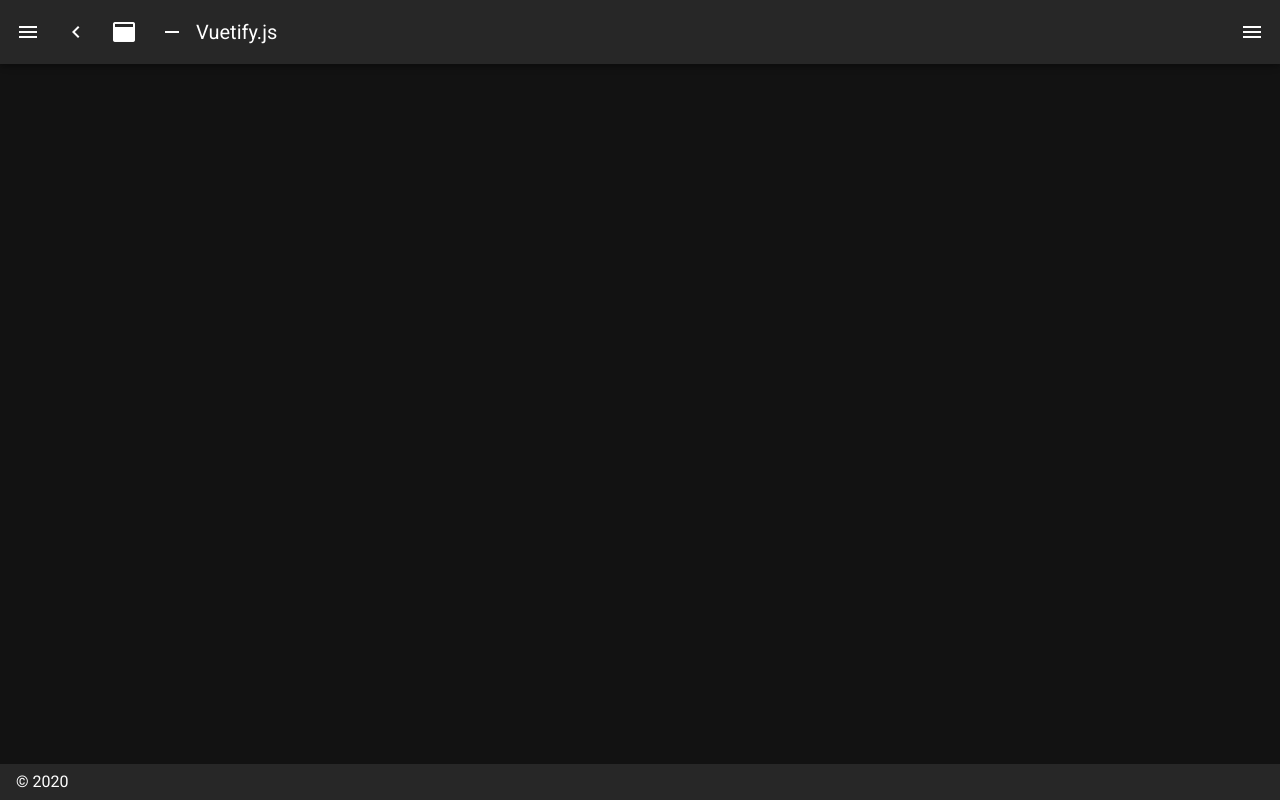
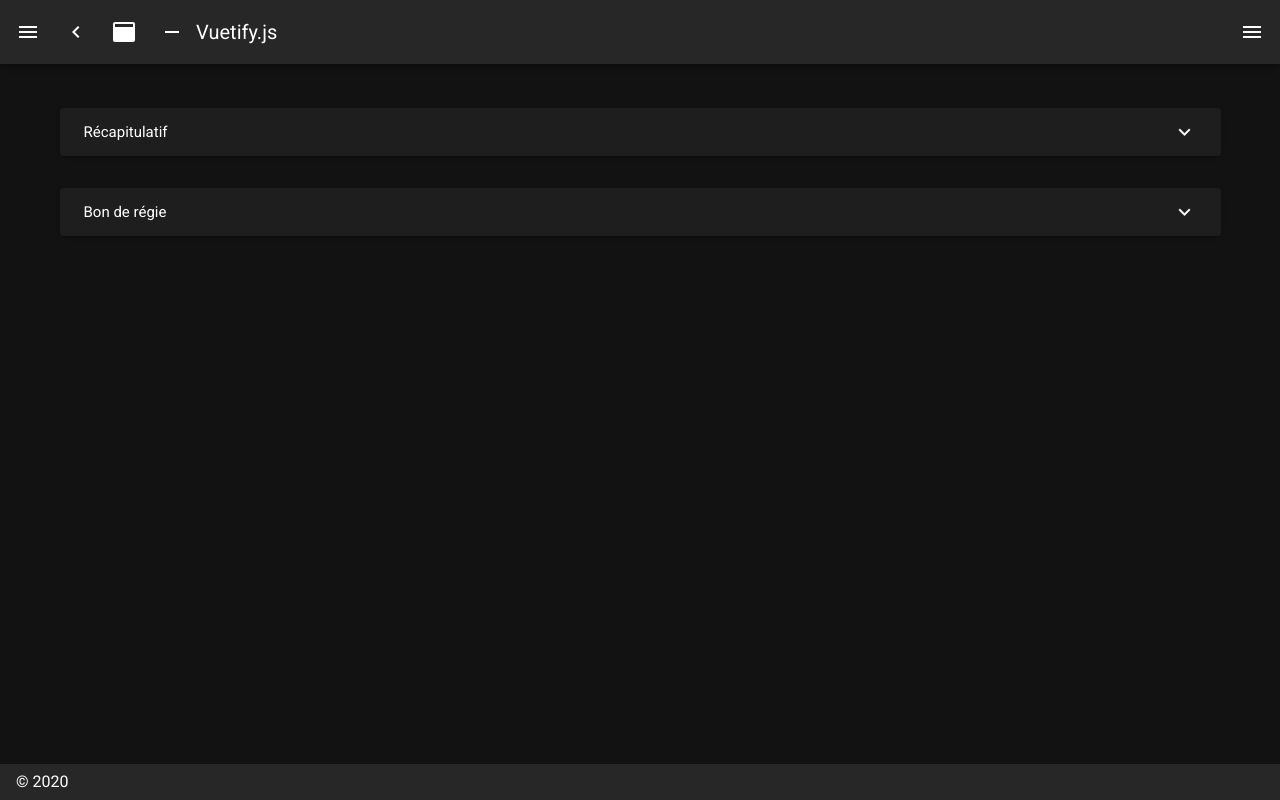
Before and after one commit to lheumell/front-louvet, a Nuxt app: page /list in a window 1280 px wide. Before the commit this address had no page. Built offline with nearby package versions, Linux system fonts and the light colour scheme.

Commit message:
Feat/Item

```diff
--- /dev/null
+++ b/components/Item.vue
@@ -0,0 +1,12 @@
+<template>
+  <div class="item">
+    <Recapitulatif />
+    <Regie />
+  </div>
+</template>
+
+<script>
+export default {
+
+};
+</script>
--- /dev/null
+++ b/components/Recapitulatif.vue
@@ -0,0 +1,28 @@
+<template>
+     <v-expansion-panels class="mt">
+        <v-expansion-panel :key="i">
+          <v-expansion-panel-header>
+            Récapitulatif
+          </v-expansion-panel-header>
+          <v-expansion-panel-content>
+            <p>1</p>
+            <p>2</p>
+            <p>3</p>
+            <p>4</p>
+            <p>5</p>
+          </v-expansion-panel-content>
+        </v-expansion-panel>
+      </v-expansion-panels>
+</template>
+
+<script>
+export default {
+
+}
+</script>
+
+<style>
+.mt {
+  margin-top: 2rem;
+}
+</style>
--- /dev/null
+++ b/components/Regie.vue
@@ -0,0 +1,25 @@
+<template>
+     <v-expansion-panels class="mt">
+        <v-expansion-panel :key="i">
+          <v-expansion-panel-header>
+            Bon de régie
+          </v-expansion-panel-header>
+          <v-expansion-panel-content>
+            <p>1</p>
+            <p>2</p>
+          </v-expansion-panel-content>
+        </v-expansion-panel>
+      </v-expansion-panels>
+</template>
+
+<script>
+export default {
+
+}
+</script>
+
+<style>
+.mt {
+  margin-top: 2rem;
+}
+</style>
--- a/layouts/default.vue
+++ b/layouts/default.vue
@@ -115,6 +115,11 @@
           icon: '',
           title: 'Login',
           to: '/loginForm'
+        },
+        {
+          icon: '',
+          title: 'Login',
+          to: '/loginForm'
         }
       ],
       miniVariant: false,
--- a/pages/index.vue
+++ b/pages/index.vue
@@ -91,8 +91,5 @@
     Logo,
     VuetifyLogo
   },
-  computed: {
-    ...mapGetters(["loggedInUser"])
-  }
 };
 </script>
--- /dev/null
+++ b/pages/list.vue
@@ -0,0 +1,13 @@
+<template>
+  <div class="list">
+    <Item />
+  </div>
+</template>
+
+<script>
+export default {
+    props: {
+    items: null
+  },
+};
+</script>
```
